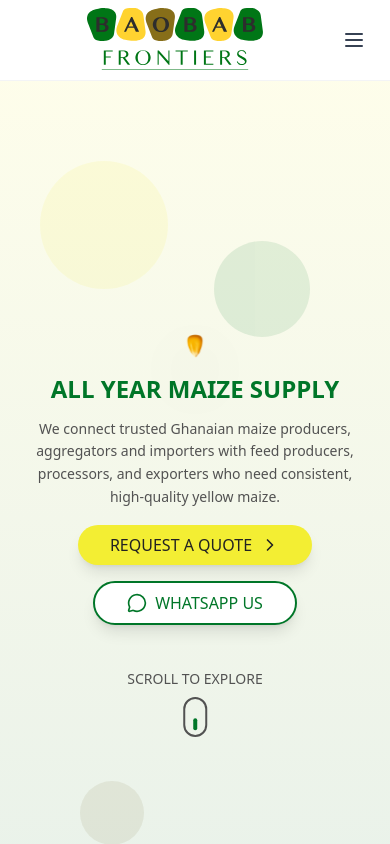
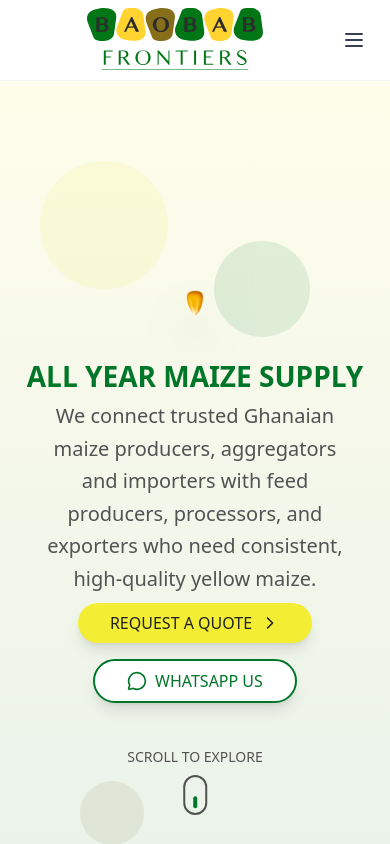
Before and after one commit to afromorpheus/baobab-frontiers-website, a Next.js app: page / in a window 390 px wide. Shown: the top 844 px of the page. Built offline with nearby package versions, Linux system fonts and the light colour scheme.

Commit message:
Mobile-only: 4x corn height (96px), hero text 28px, description 20px, spacing 8px

```diff
--- a/src/components/HeroSection.tsx
+++ b/src/components/HeroSection.tsx
@@ -19,21 +19,21 @@ export default function HeroSection() {
           initial={{ opacity: 0, y: 30 }}
           animate={{ opacity: 1, y: 0 }}
           transition={{ duration: 0.8 }}
-          className="space-y-4"
+          className="space-y-2 md:space-y-4"
         >
           {/* Central Icon - High Res Corn */}
           <motion.div
             initial={{ scale: 0 }}
             animate={{ scale: 1 }}
             transition={{ duration: 0.6, delay: 0.2 }}
-            className="mx-auto w-6 h-6 md:w-52 md:h-52 flex items-center justify-center"
+            className="mx-auto w-6 h-24 md:w-52 md:h-52 flex items-center justify-center"
           >
             <Image
               src="/HiRes Corn.svg"
               alt="High Resolution Corn"
               width={208}
               height={208}
-              className="w-6 h-6 md:w-52 md:h-52 drop-shadow-2xl"
+              className="w-6 h-24 md:w-52 md:h-52 drop-shadow-2xl"
               priority
             />
           </motion.div>
@@ -43,7 +43,7 @@ export default function HeroSection() {
             initial={{ opacity: 0, y: 20 }}
             animate={{ opacity: 1, y: 0 }}
             transition={{ duration: 0.6, delay: 0.4 }}
-            className="text-2xl md:text-6xl font-kannada-bold text-[#007628] leading-tight text-center"
+            className="text-[28px] md:text-6xl font-kannada-bold text-[#007628] leading-tight text-center"
           >
             ALL YEAR MAIZE SUPPLY
           </motion.h1>
@@ -53,7 +53,7 @@ export default function HeroSection() {
             initial={{ opacity: 0, y: 20 }}
             animate={{ opacity: 1, y: 0 }}
             transition={{ duration: 0.6, delay: 0.6 }}
-            className="w-80 md:w-auto md:max-w-[calc(100%-128px)] mx-auto text-sm md:text-xl text-[#525252] leading-relaxed font-nunito-light -mt-0.5"
+            className="w-80 md:w-auto md:max-w-[calc(100%-128px)] mx-auto text-[20px] md:text-xl text-[#525252] leading-relaxed font-nunito-light -mt-0.5"
           >
             We connect trusted Ghanaian maize producers, aggregators and importers with feed producers, processors, and exporters who need consistent, high-quality yellow maize.
           </motion.p>
```
